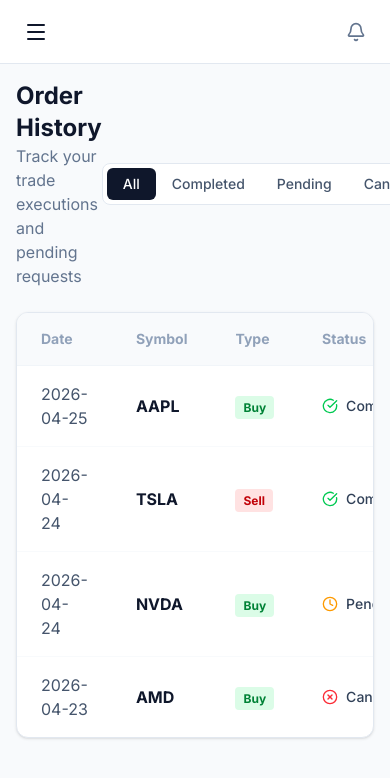
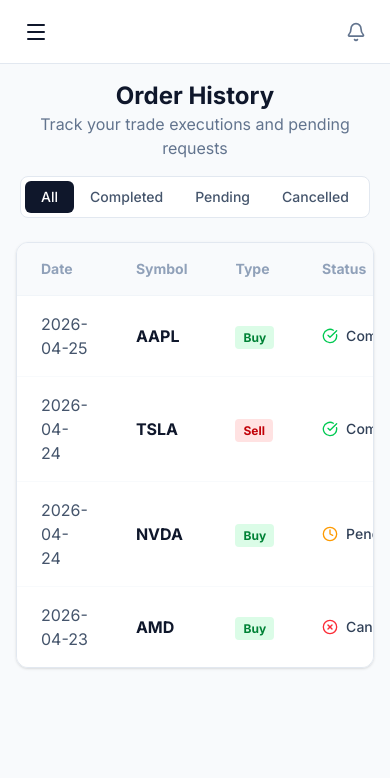
Before and after one commit to lucky-KRMU/MonkeyTrade, a React (Vite) app: page /orders in a window 390 px wide. Shown: the top 778 px of the page. Built offline with nearby package versions, Linux system fonts and the light colour scheme.

Commit message:
add responsivness to orders

```diff
--- a/src/OrdersPage.jsx
+++ b/src/OrdersPage.jsx
@@ -15,8 +15,8 @@
 
   return (
     <div className="space-y-6 animate-in fade-in duration-500 font-[Inter]">
-      <div className="flex justify-between items-center">
-        <div>
+      <div className="flex flex-col gap-4 md:flex-row justify-between items-center">
+        <div className='text-center md:text-left'>
           <h2 className="text-2xl font-bold text-slate-900 dark:text-white">Order History</h2>
           <p className="text-slate-500 dark:text-slate-400">Track your trade executions and pending requests</p>
         </div>
@@ -40,8 +40,8 @@
       </div>
 
       {/* Orders Table */}
-      <div className="bg-white dark:bg-slate-900 rounded-xl border border-slate-200 dark:border-slate-800 shadow-sm overflow-hidden">
-        <table className="w-full text-left">
+      <div className="bg-white dark:bg-slate-900 rounded-xl border border-slate-200 dark:border-slate-800 shadow-sm overflow-x-scroll md:overflow-hidden">
+        <table className="w-full text-left ">
           <thead className="bg-slate-50 dark:bg-slate-950 border-b border-slate-100 dark:border-slate-800 text-slate-400 text-sm">
             <tr>
               <th className="px-6 py-4">Date</th>
```
